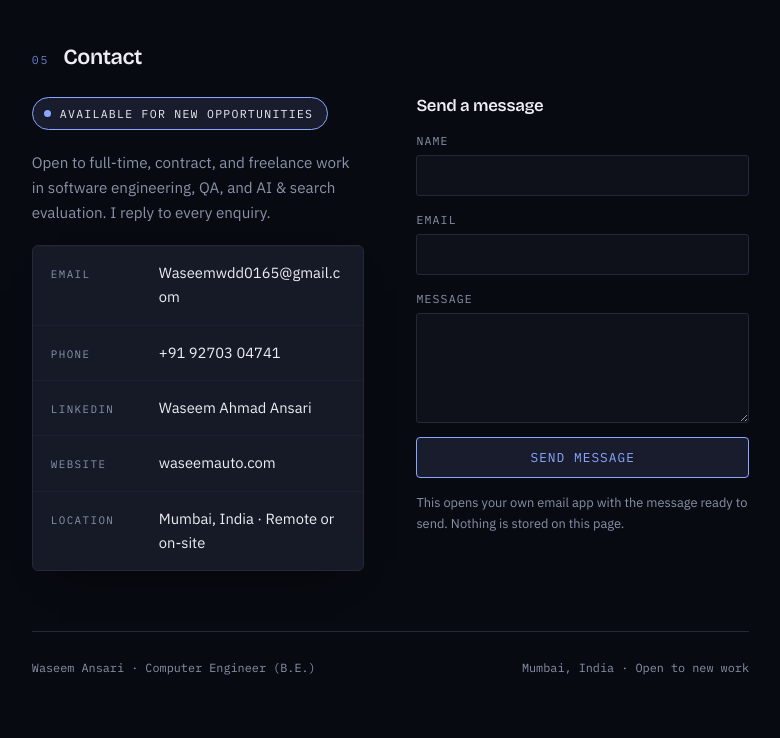
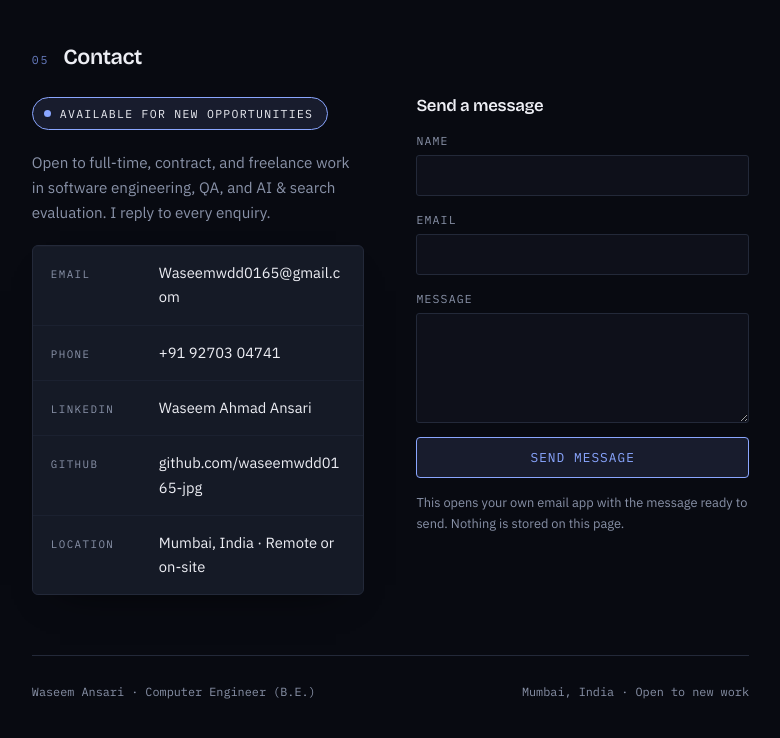
Before and after one commit to waseemwdd0165-jpg/waseemwdd0165-jpg.github.io, a plain HTML site: page index.html in a window 1280 px wide. Shown: the part 3939-4677 px from the top of the page, without its empty margins (433-1213 px from the left). Drawn offline with nearby package versions, Linux system fonts and the light colour scheme.

Commit message:
Remove dead waseemauto.com domain; correct education dates; add CTS and Project Dynamo to CV

```diff
--- a/index.html
+++ b/index.html
@@ -497,7 +497,7 @@ footer{
             <a href="mailto:Waseemwdd0165@gmail.com"><span class="lbl">Email</span><span class="val">Waseemwdd0165@gmail.com</span></a>
             <a href="tel:+919270304741"><span class="lbl">Phone</span><span class="val">+91 92703 04741</span></a>
             <a href="https://www.linkedin.com/in/waseem-ahmad-ansari-bba5771ab/" target="_blank" rel="noopener"><span class="lbl">LinkedIn</span><span class="val">Waseem Ahmad Ansari</span></a>
-            <a href="https://www.waseemauto.com" target="_blank" rel="noopener"><span class="lbl">Website</span><span class="val">waseemauto.com</span></a>
+            <a href="https://github.com/waseemwdd0165-jpg" target="_blank" rel="noopener"><span class="lbl">GitHub</span><span class="val">github.com/waseemwdd0165-jpg</span></a>
             <a href="#about"><span class="lbl">Location</span><span class="val">Mumbai, India &middot; Remote or on-site</span></a>
           </div>
         </div>
```
Also changed, not shown: 1 other file.
